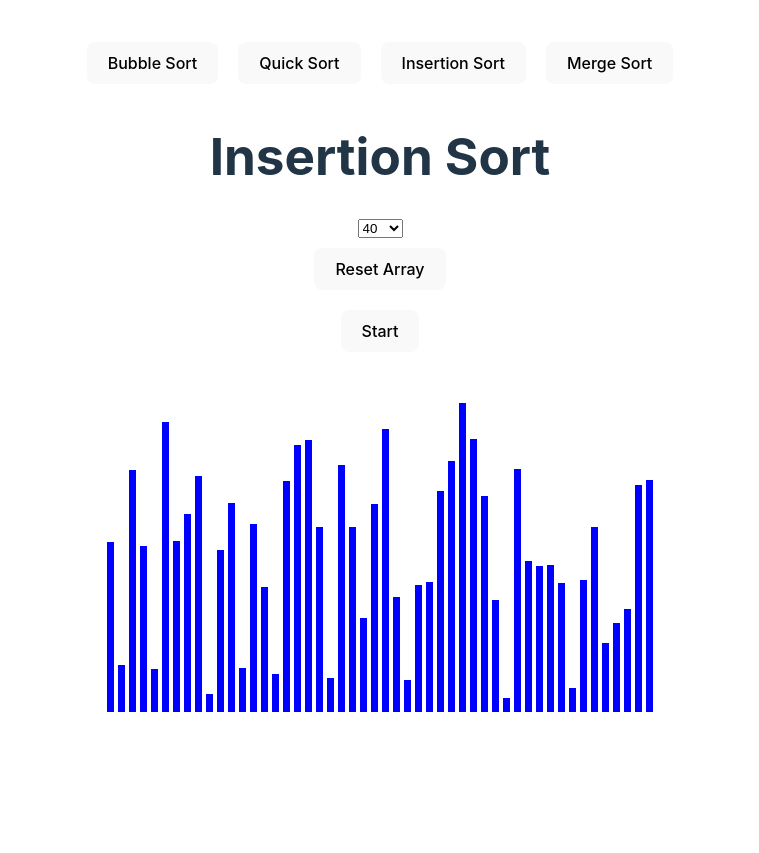
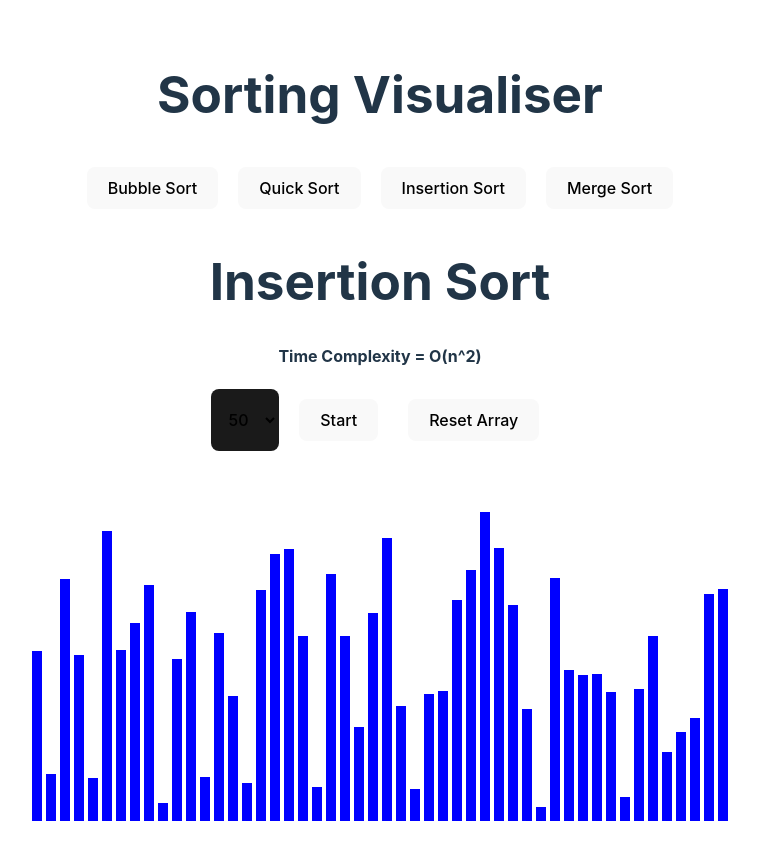
Before and after one commit to rajaXcodes/Sorting-Visualiser, a React (Vite) app in the folder sortingVisualiser/: page /insertionsort in a window 1280 px wide. Shown: the whole page, without its empty margins (260-1019 px from the left). Before the commit the page ends 800 px from the top, so only its background shows below. Built offline with nearby package versions, Linux system fonts and the light colour scheme.

Commit message:
refactored the code

```diff
--- a/sortingVisualiser/src/App.jsx
+++ b/sortingVisualiser/src/App.jsx
@@ -9,6 +9,7 @@ function App() {
   const navigate = useNavigate()
   return (
     <div>
+      <h1>Sorting Visualiser</h1>
      <div >
       <button onClick={()=>navigate('/bubblesort')}>Bubble Sort</button>
       <button onClick={()=>navigate('/quicksort')}>Quick Sort</button>
@@ -18,9 +19,9 @@ function App() {
 
       <Routes>
         <Route path="/bubblesort" element={<BubbleSort  />} />
-        <Route path="/insertionsort" element={<InsertionSort/>} />
-        <Route path="/mergesort" element={<MergeSort />} />
-        <Route path="/quicksort" element={<QuickSort/>} />
+        <Route path="/insertionsort" element={<InsertionSort key="merge"/>} />
+        <Route path="/mergesort" element={<MergeSort key="merge" />} />
+        <Route path="/quicksort" element={<QuickSort key="quick"/>} />
       </Routes>
     </div>
   );
--- a/sortingVisualiser/src/components/bubblesort/bubbleSort.css
+++ b/sortingVisualiser/src/components/bubblesort/bubbleSort.css
@@ -12,7 +12,7 @@
 }
 
 .array-bar {
-  width: 7px;
+  width: 10px;
   margin: 0 2px;
   background-color: blue;
   transition: height 0.2s;
--- a/sortingVisualiser/src/components/insertionsort/index.css
+++ b/sortingVisualiser/src/components/insertionsort/index.css
@@ -0,0 +1,44 @@
+.array-container {
+    display: flex;
+    flex-direction: column;
+    align-items: center;
+    margin-top: 10px;
+  }
+
+  .array-bars {
+    display: flex;
+    align-items: flex-end;
+    height: 350px;
+  }
+
+  .array-bar {
+    width: 10px;
+    margin: 0 2px;
+    background-color: blue;
+    transition: height 0.2s;
+  }
+
+  button {
+    margin: 10px;
+    padding: 10px 20px;
+    cursor: pointer;
+  }
+
+  .controls-container {
+    display: flex;
+    justify-content: space-around;
+    gap: 10px;
+    margin-bottom: 20px;
+  }
+  .controls-container > select {
+    border-radius: 8px;
+    border: 1px solid transparent;
+    padding: 0.6em 0.8em;
+    font-size: 1em;
+    font-weight: 500;
+    font-family: inherit;
+    background-color: #1a1a1a;
+    cursor: pointer;
+    transition: border-color 0.25s;
+
+  }
--- a/sortingVisualiser/src/components/insertionsort/index.jsx
+++ b/sortingVisualiser/src/components/insertionsort/index.jsx
@@ -1,57 +1,107 @@
-import React from "react";
-import { useState, useEffect } from "react";
+import React, { useEffect, useState } from "react";
+import "./index.css";
+
 function InsertionSort() {
   const [array, setArray] = useState([]);
   const [len, setLength] = useState(50);
+  const [isSortingIS, setIsSortingIS] = useState(false);
+  const [animationTimeouts, setAnimationTimeouts] = useState([]);
 
   function initialiseArray() {
     const newArray = Array.from({ length: len }, () =>
       Math.floor(Math.random() * 300 + 10)
     );
     setArray(newArray);
+    setIsSortingIS(false);
   }
 
   useEffect(() => {
     initialiseArray();
   }, [len]);
-  const insertionSort = () => {
+  useEffect(() => {
+    return () => {
+      animationTimeouts.forEach((timeout) => clearTimeout(timeout)); // Cleanup timeouts on unmount
+      setAnimationTimeouts([]); // Reset animation state
+      setIsSorting(false); // Reset sorting state
+    };
+  }, []);
+  function util() {
+    if (isSortingIS) return;
+    setIsSortingIS(true);
+
     const animations = [];
-    const arrayCopy = [...array];
+    const copyArray = [...array];
 
-    for (let i = 1; i < arrayCopy.length; i++) {
-      let j = i - 1;
-      const key = arrayCopy[i];
-
-      while (j >= 0 && arrayCopy[j] > key) {
-        arrayCopy[j + 1] = arrayCopy[j];
-        animations.push([j + 1, arrayCopy[j]]);
+    for (let i = 1; i < copyArray.length; i++) {
+      let j = i;
+      while (j > 0 && copyArray[j] < copyArray[j - 1]) {
+        animations.push([j, j - 1]);
+        [copyArray[j], copyArray[j - 1]] = [copyArray[j - 1], copyArray[j]];
         j--;
       }
-      arrayCopy[j + 1] = key;
-      animations.push([j + 1, key]);
     }
 
     animateSorting(animations);
+  }
+
+  const animateSorting = (animations) => {
+    const timeouts = [];
+    for (let i = 0; i < animations.length; i++) {
+      const timeout = setTimeout(() => {
+        const [barOneIdx, barTwoIdx] = animations[i];
+        const arrayBars = document.getElementsByClassName("array-bar");
+        arrayBars[barOneIdx].style.backgroundColor = "red";
+        arrayBars[barTwoIdx].style.backgroundColor = "red";
+
+        setTimeout(() => {
+          const tempHeight = arrayBars[barOneIdx].style.height;
+          arrayBars[barOneIdx].style.height = arrayBars[barTwoIdx].style.height;
+          arrayBars[barTwoIdx].style.height = tempHeight;
+          arrayBars[barOneIdx].style.backgroundColor = "blue";
+          arrayBars[barTwoIdx].style.backgroundColor = "blue";
+        }, 100);
+      }, i * 200);
+      timeouts.push(timeout);
+    }
+
+    setTimeout(() => {
+      setIsSortingIS(false);
+      setAnimationTimeouts([]);
+    }, animations.length * 200);
+
+    setAnimationTimeouts(timeouts);
+  };
+
+  const handleReset = () => {
+    animationTimeouts.forEach((timeout) => clearTimeout(timeout));
+    setAnimationTimeouts([]);
+    initialiseArray();
   };
 
   return (
     <div>
       <h1>Insertion Sort</h1>
+      <h4>Time Complexity = O(n^2)</h4>
       <div className="array-container">
+        <div className="controls-container">
           <select
             name="dropdown"
             id="dropdown"
             onChange={(event) => setLength(parseInt(event.target.value))}
             value={len}
           >
+            <option value="30">30</option>
             <option value="40">40</option>
-          <option value="70">70</option>
-          <option value="90">90</option>
-          <option value="100">100</option>
-          <option value="120">120</option>
+            <option value="50">50</option>
+            <option value="60">60</option>
           </select>
-        <button onClick={initialiseArray}>Reset Array</button>
-        <button onClick={insertionSort}>Start</button>
+          <button onClick={util} disabled={isSortingIS}>
+            Start
+          </button>
+          <button onClick={handleReset}>
+            Reset Array
+          </button>
+        </div>
         <div className="array-bars">
           {array.map((val, idx) => (
             <div
--- a/sortingVisualiser/src/components/mergesort/index.css
+++ b/sortingVisualiser/src/components/mergesort/index.css
@@ -0,0 +1,44 @@
+.array-container {
+    display: flex;
+    flex-direction: column;
+    align-items: center;
+    margin-top: 10px;
+  }
+
+  .array-bars {
+    display: flex;
+    align-items: flex-end;
+    height: 350px;
+  }
+
+  .array-bar {
+    width: 10px;
+    margin: 0 2px;
+    background-color: blue;
+    transition: height 0.2s;
+  }
+
+  button {
+    margin: 10px;
+    padding: 10px 20px;
+    cursor: pointer;
+  }
+
+  .controls-container {
+    display: flex;
+    justify-content: space-around;
+    gap: 10px;
+    margin-bottom: 20px;
+  }
+  .controls-container > select {
+    border-radius: 8px;
+    border: 1px solid transparent;
+    padding: 0.6em 0.8em;
+    font-size: 1em;
+    font-weight: 500;
+    font-family: inherit;
+    background-color: #1a1a1a;
+    cursor: pointer;
+    transition: border-color 0.25s;
+
+  }
--- a/sortingVisualiser/src/components/mergesort/index.jsx
+++ b/sortingVisualiser/src/components/mergesort/index.jsx
@@ -1,37 +1,42 @@
-import React, { useState, useEffect } from "react";
+import React, { useEffect, useState } from "react";
 import "./index.css";
 
 function MergeSort() {
   const [array, setArray] = useState([]);
   const [len, setLength] = useState(50);
+  const [isSorting, setIsSorting] = useState(false);
+  const [animationTimeouts, setAnimationTimeouts] = useState([]);
 
   function initialiseArray() {
     const newArray = Array.from({ length: len }, () =>
       Math.floor(Math.random() * 300 + 10)
     );
     setArray(newArray);
+    setIsSorting(false); // Reset sorting status when resetting array
   }
 
   useEffect(() => {
     initialiseArray();
   }, [len]);
 
-  const ms = () => {
+  function util() {
+    if (isSorting) return; // Prevent starting sorting if already in progress
+    setIsSorting(true); // Set sorting state to true when sorting starts
+
     const animations = [];
-    const arrayCopy = [...array];
-    mergeSortHelper(arrayCopy, 0, arrayCopy.length - 1, animations);
-    animateSorting(animations);
+    const copyArray = [...array];
+
+    // Helper function for merge sort
+    const mergeSortHelper = (array, start, end) => {
+      if (start >= end) return;
+      const mid = Math.floor((start + end) / 2);
+      mergeSortHelper(array, start, mid);
+      mergeSortHelper(array, mid + 1, end);
+      merge(array, start, mid, end);
     };
 
-  const mergeSortHelper = (array, start, end, animations) => {
-    if (start >= end) return;
-    const mid = Math.floor((start + end) / 2);
-    mergeSortHelper(array, start, mid, animations);
-    mergeSortHelper(array, mid + 1, end, animations);
-    merge(array, start, mid, end, animations);
-  };
-
-  const merge = (array, start, mid, end, animations) => {
+    // Merge function to combine two halves
+    const merge = (array, start, mid, end) => {
       const temp = [];
       let i = start,
         j = mid + 1;
@@ -53,41 +58,67 @@ function MergeSort() {
       }
     };
 
+    mergeSortHelper(copyArray, 0, copyArray.length - 1);
+
+    // Start animation after merge sort completes
+    animateSorting(animations);
+  }
+
+  // Animation function for visualizing the sorting process
   const animateSorting = (animations) => {
+    const timeouts = [];
     for (let i = 0; i < animations.length; i++) {
-      setTimeout(() => {
+      const timeout = setTimeout(() => {
         const [barIdx, newHeight] = animations[i];
         const arrayBars = document.getElementsByClassName("array-bar");
-        const barStyle = arrayBars[barIdx].style;
-        barStyle.height = `${newHeight}px`;
-        barStyle.backgroundColor = "red";
 
+        arrayBars[barIdx].style.backgroundColor = "red";
         setTimeout(() => {
-          barStyle.backgroundColor = "blue";
-        }, 50);
-      }, i * 50); // Adjust timing for smoother animations
+          arrayBars[barIdx].style.height = `${newHeight}px`;
+          arrayBars[barIdx].style.backgroundColor = "blue";
+        }, 100);
+      }, i * 200); // Delay each animation step by 200ms
+      timeouts.push(timeout);
     }
+
+    // Reset state after all animations are done
+    setTimeout(() => {
+      setIsSorting(false);
+      setAnimationTimeouts([]);
+    }, animations.length * 200);
+
+    setAnimationTimeouts(timeouts);
+  };
+
+  // Handle reset action
+  const handleReset = () => {
+    animationTimeouts.forEach((timeout) => clearTimeout(timeout));
+    setAnimationTimeouts([]); // Clear previous animations
+    initialiseArray(); // Reset the array and sorting state
   };
 
   return (
     <div>
       <h1>Merge Sort</h1>
+      <h4>Time Complexity = O(nlog(n))</h4>
       <div className="array-container">
+        <div className="controls-container">
           <select
             name="dropdown"
             id="dropdown"
             onChange={(event) => setLength(parseInt(event.target.value))}
             value={len}
-          className="selectbutton"
           >
+            <option value="30">30</option>
             <option value="40">40</option>
-          <option value="70">70</option>
-          <option value="90">90</option>
-          <option value="100">100</option>
-          <option value="120">120</option>
+            <option value="50">50</option>
+            <option value="60">60</option>
           </select>
-        <button onClick={initialiseArray}>Reset Array</button>
-        <button onClick={ms}>Start</button>
+          <button onClick={util} disabled={isSorting}>
+            Start
+          </button>
+          <button onClick={handleReset}>Reset Array</button>
+        </div>
         <div className="array-bars">
           {array.map((val, idx) => (
             <div
--- a/sortingVisualiser/src/components/quicksort/index.css
+++ b/sortingVisualiser/src/components/quicksort/index.css
@@ -0,0 +1,44 @@
+.array-container {
+    display: flex;
+    flex-direction: column;
+    align-items: center;
+    margin-top: 10px;
+  }
+
+  .array-bars {
+    display: flex;
+    align-items: flex-end;
+    height: 350px;
+  }
+
+  .array-bar {
+    width: 10px;
+    margin: 0 2px;
+    background-color: blue;
+    transition: height 0.2s;
+  }
+
+  button {
+    margin: 10px;
+    padding: 10px 20px;
+    cursor: pointer;
+  }
+
+  .controls-container {
+    display: flex;
+    justify-content: space-around;
+    gap: 10px;
+    margin-bottom: 20px;
+  }
+  .controls-container > select {
+    border-radius: 8px;
+    border: 1px solid transparent;
+    padding: 0.6em 0.8em;
+    font-size: 1em;
+    font-weight: 500;
+    font-family: inherit;
+    background-color: #1a1a1a;
+    cursor: pointer;
+    transition: border-color 0.25s;
+
+  }
--- a/sortingVisualiser/src/components/quicksort/index.jsx
+++ b/sortingVisualiser/src/components/quicksort/index.jsx
@@ -1,67 +1,121 @@
-import React from "react";
-import { useState,useEffect } from "react";
+import React, { useEffect, useState } from "react";
+import "./index.css";
+
 function QuickSort() {
   const [array, setArray] = useState([]);
   const [len, setLength] = useState(50);
+  const [isSorting, setIsSorting] = useState(false);
+  const [animationTimeouts, setAnimationTimeouts] = useState([]);
 
   function initialiseArray() {
     const newArray = Array.from({ length: len }, () =>
       Math.floor(Math.random() * 300 + 10)
     );
     setArray(newArray);
+    setIsSorting(false);
   }
-
+  useEffect(() => {
+    return () => {
+      animationTimeouts.forEach((timeout) => clearTimeout(timeout));
+      setAnimationTimeouts([]);
+      setIsSorting(false); // Reset sorting state
+    };
+  }, []);
   useEffect(() => {
     initialiseArray();
   }, [len]);
-  const quickSort = () => {
+
+  function util() {
+    if (isSorting) return;
+    setIsSorting(true);
+
     const animations = [];
-    const arrayCopy = [...array];
-    quickSortHelper(arrayCopy, 0, arrayCopy.length - 1, animations);
-    animateSorting(animations);
+    const copyArray = [...array];
+
+    const quickSortHelper = (array, left, right) => {
+      if (left >= right) return;
+      const pivotIndex = partition(array, left, right, animations);
+      quickSortHelper(array, left, pivotIndex - 1);
+      quickSortHelper(array, pivotIndex + 1, right);
     };
 
-  const quickSortHelper = (array, low, high, animations) => {
-    if (low < high) {
-      const pivotIdx = partition(array, low, high, animations);
-      quickSortHelper(array, low, pivotIdx - 1, animations);
-      quickSortHelper(array, pivotIdx + 1, high, animations);
-    }
-  };
+    const partition = (array, left, right, animations) => {
+      const pivot = array[right];
+      let i = left - 1;
 
-  const partition = (array, low, high, animations) => {
-    const pivot = array[high];
-    let i = low - 1;
-
-    for (let j = low; j < high; j++) {
+      for (let j = left; j < right; j++) {
         if (array[j] < pivot) {
           i++;
           [array[i], array[j]] = [array[j], array[i]];
           animations.push([i, j]);
         }
       }
-    [array[i + 1], array[high]] = [array[high], array[i + 1]];
-    animations.push([i + 1, high]);
+      [array[i + 1], array[right]] = [array[right], array[i + 1]];
+      animations.push([i + 1, right]);
+
       return i + 1;
     };
 
-  return <div>
+    quickSortHelper(copyArray, 0, copyArray.length - 1);
+    animateSorting(animations);
+  }
+
+  const animateSorting = (animations) => {
+    const timeouts = [];
+    for (let i = 0; i < animations.length; i++) {
+      const timeout = setTimeout(() => {
+        const [barOneIdx, barTwoIdx] = animations[i];
+        const arrayBars = document.getElementsByClassName("array-bar");
+        arrayBars[barOneIdx].style.backgroundColor = "red";
+        arrayBars[barTwoIdx].style.backgroundColor = "red";
+
+        setTimeout(() => {
+          const tempHeight = arrayBars[barOneIdx].style.height;
+          arrayBars[barOneIdx].style.height = arrayBars[barTwoIdx].style.height;
+          arrayBars[barTwoIdx].style.height = tempHeight;
+          arrayBars[barOneIdx].style.backgroundColor = "blue";
+          arrayBars[barTwoIdx].style.backgroundColor = "blue";
+        }, 100);
+      }, i * 200);
+      timeouts.push(timeout);
+    }
+
+    setTimeout(() => {
+      setIsSorting(false);
+      setAnimationTimeouts([]);
+    }, animations.length * 200);
+
+    setAnimationTimeouts(timeouts);
+  };
+
+  const handleReset = () => {
+    animationTimeouts.forEach((timeout) => clearTimeout(timeout));
+    setAnimationTimeouts([]);
+    initialiseArray();
+  };
+
+  return (
+    <div>
       <h1>Quick Sort</h1>
+      <h4>Time Complexity = O(nlog(n))</h4>
       <div className="array-container">
+        <div className="controls-container">
           <select
             name="dropdown"
             id="dropdown"
             onChange={(event) => setLength(parseInt(event.target.value))}
             value={len}
           >
+            <option value="30">30</option>
             <option value="40">40</option>
-          <option value="70">70</option>
-          <option value="90">90</option>
-          <option value="100">100</option>
-          <option value="120">120</option>
+            <option value="50">50</option>
+            <option value="60">60</option>
           </select>
-        <button onClick={initialiseArray}>Reset Array</button>
-        <button onClick={quickSort}>Start</button>
+          <button onClick={util} disabled={isSorting}>
+            Start
+          </button>
+          <button onClick={handleReset}>Reset Array</button>
+        </div>
         <div className="array-bars">
           {array.map((val, idx) => (
             <div
@@ -72,7 +126,8 @@ function QuickSort() {
           ))}
         </div>
       </div>
-  </div>;
+    </div>
+  );
 }
 
 export default QuickSort;
```
Also changed, not shown: sortingVisualiser/src/components/bubblesort/bubbleSort.jsx (+39 -42 lines). Lines whose indentation alone changed are shown as unchanged.
